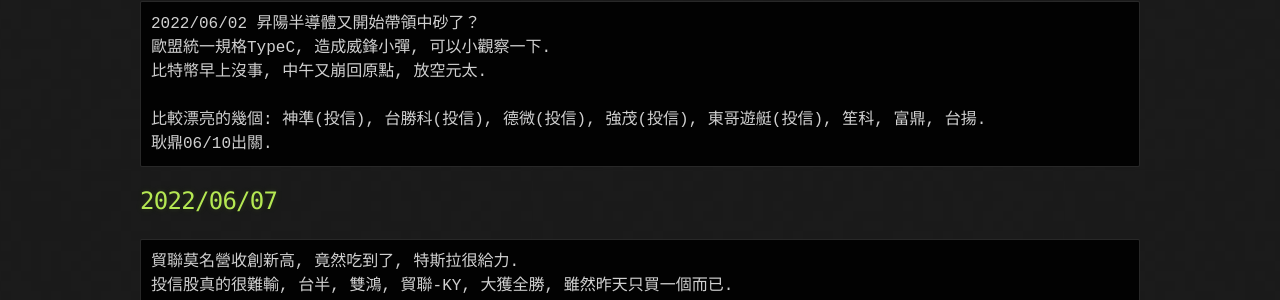
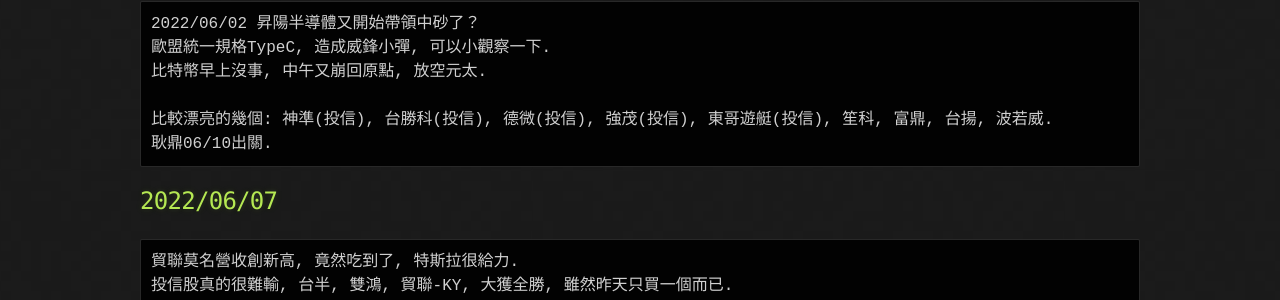
Before and after one commit to lepg5487/Stock_God, a Jekyll site: the page built from index.md, in a window 1280 px wide and 900 px high. Shown: the part 362-662 px from the top of the window. Built offline with Jekyll 4.4.1, drawn with Linux system fonts in a browser that asks for light colours; our own code applies the rules of GitHub Pages for plain Markdown files.

Commit message:
Update index.md

````diff
--- a/index.md
+++ b/index.md
@@ -12,7 +12,7 @@
 歐盟統一規格TypeC, 造成威鋒小彈, 可以小觀察一下.
 比特幣早上沒事, 中午又崩回原點, 放空元太.
 
-比較漂亮的幾個: 神準(投信), 台勝科(投信), 德微(投信), 強茂(投信), 東哥遊艇(投信), 笙科, 富鼎, 台揚.
+比較漂亮的幾個: 神準(投信), 台勝科(投信), 德微(投信), 強茂(投信), 東哥遊艇(投信), 笙科, 富鼎, 台揚, 波若威.
 耿鼎06/10出關.
 ```
 
````
